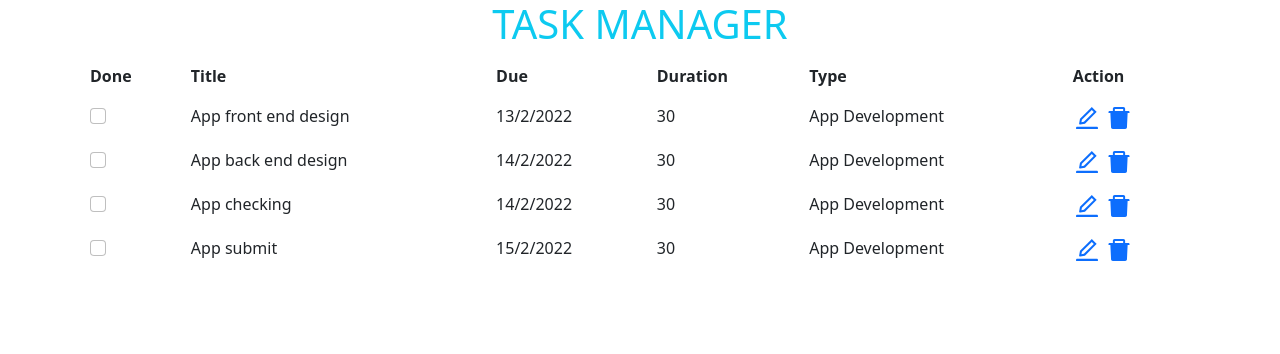
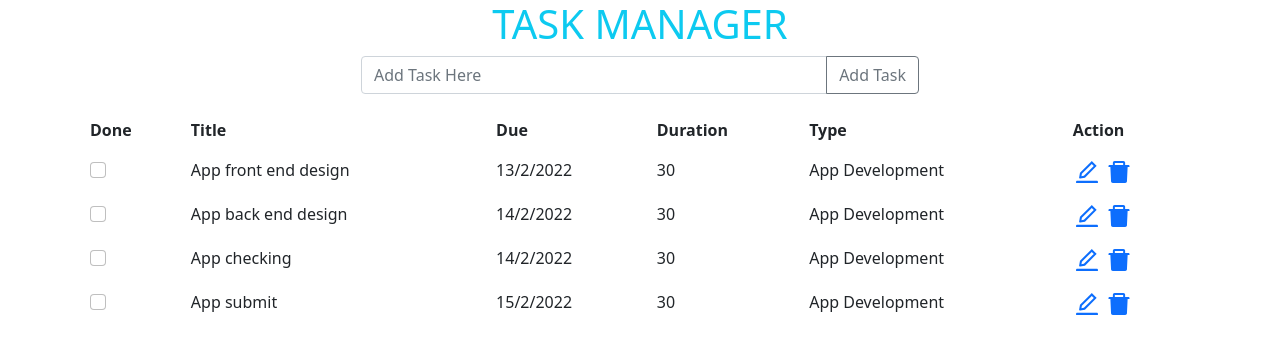
Before and after one commit to bmnazmussakib/task-manager-client, a React (Create React App) app: page / in a window 1280 px wide. Shown: the top 354 px of the page. Built offline with nearby package versions, Linux system fonts and the light colour scheme.

Commit message:
add new task component added

```diff
--- /dev/null
+++ b/src/Component/AddTask/AddTask.js
@@ -0,0 +1,17 @@
+import React from 'react';
+import { Container } from 'react-bootstrap';
+
+const AddTask = () => {
+    return (
+        <div>
+            <Container>
+                <div class="input-group mb-3 w-50 mx-auto">
+                    <input type="text" class="form-control" placeholder="Add Task Here" />
+                    <button class="btn btn-outline-secondary" type="button" id="add-task">Add Task</button>
+                </div>
+            </Container>
+        </div>
+    );
+};
+
+export default AddTask;
--- a/src/Component/Home/Home.js
+++ b/src/Component/Home/Home.js
@@ -6,6 +6,7 @@ const Home = () => {
     return (
         <div>
             <h1 className="text-center text-info">TASK MANAGER</h1>
+            <AddTask />
             <Task />
         </div>
     );
```
